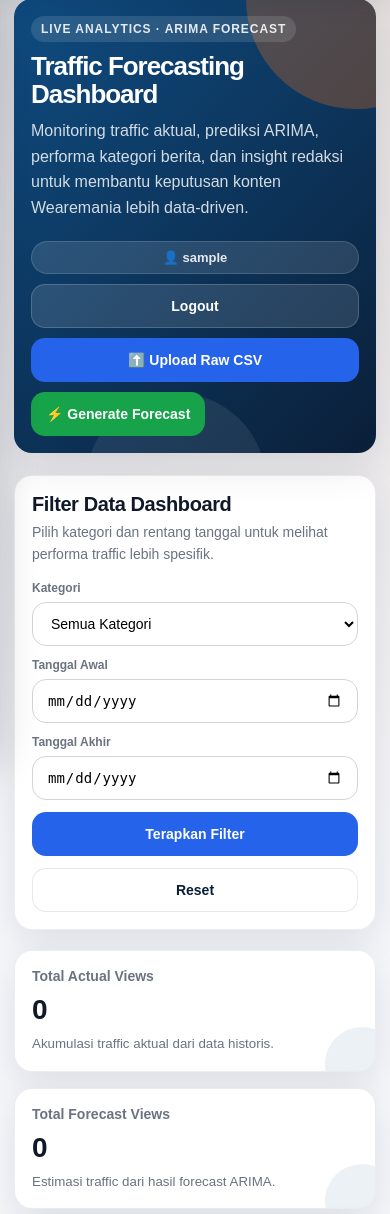
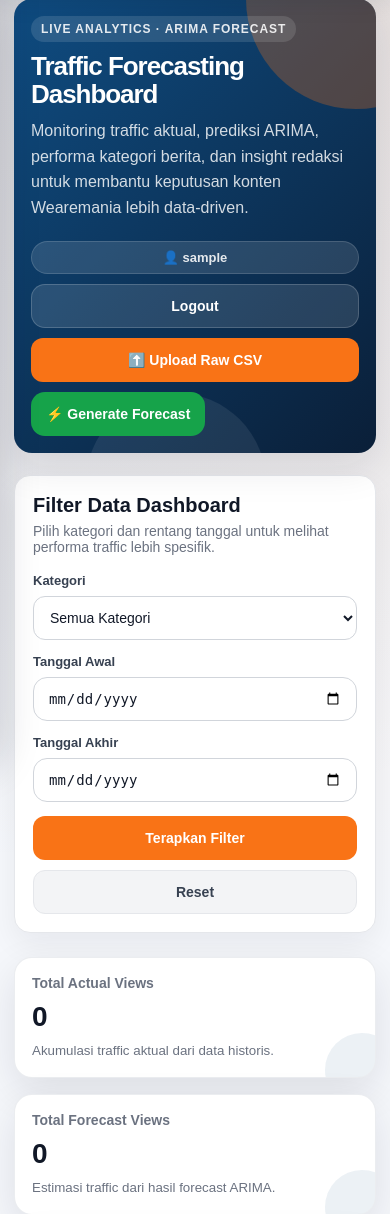
Before and after one commit to Freddy47588/django-arima-wearemania-traffic-forecasting, a Django app: page / in a window 390 px wide. Shown: the part 77-1291 px from the top of the page. Run offline with Django 5.2, Linux system fonts and the light colour scheme; the visitor is signed in with stand-in values (Sample User, id 1); data that the repository does not hold is empty.

Commit message:
feat: add dashboard date filter and fix CSV upload

```diff
--- a/analytics/templates/analytics/dashboard.html
+++ b/analytics/templates/analytics/dashboard.html
@@ -397,6 +397,160 @@
             color: var(--muted);
             font-size: 14px;
             line-height: 1.6;
+        }
+
+        .filter-section {
+    background: #ffffff;
+    border: 1px solid #e5e7eb;
+    border-radius: 18px;
+    padding: 22px;
+    margin-bottom: 24px;
+    box-shadow: 0 12px 30px rgba(15, 23, 42, 0.06);
+}
+
+.section-heading {
+    display: flex;
+    align-items: flex-start;
+    justify-content: space-between;
+    gap: 16px;
+    margin-bottom: 18px;
+}
+
+.section-heading h2 {
+    margin: 0;
+    font-size: 20px;
+    color: #111827;
+}
+
+.section-heading p {
+    margin: 6px 0 0;
+    color: #6b7280;
+    font-size: 14px;
+}
+
+.filter-badge {
+    background: #fff7ed;
+    color: #c2410c;
+    border: 1px solid #fed7aa;
+    border-radius: 999px;
+    padding: 7px 12px;
+    font-size: 12px;
+    font-weight: 700;
+    white-space: nowrap;
+}
+
+.filter-form {
+    display: grid;
+    grid-template-columns: 1.4fr 1fr 1fr auto;
+    gap: 14px;
+    align-items: end;
+}
+
+.filter-group {
+    display: flex;
+    flex-direction: column;
+    gap: 8px;
+}
+
+.filter-group label {
+    font-size: 13px;
+    font-weight: 700;
+    color: #374151;
+}
+
+.filter-group select,
+.filter-group input {
+    width: 100%;
+    min-height: 44px;
+    border: 1px solid #d1d5db;
+    border-radius: 12px;
+    padding: 10px 12px;
+    font-size: 14px;
+    outline: none;
+    background: #ffffff;
+    color: #111827;
+}
+
+.filter-group select:focus,
+.filter-group input:focus {
+    border-color: #f97316;
+    box-shadow: 0 0 0 4px rgba(249, 115, 22, 0.12);
+}
+
+.filter-actions {
+    display: flex;
+    gap: 10px;
+    align-items: center;
+}
+
+.btn-primary,
+.btn-secondary {
+    min-height: 44px;
+    border-radius: 12px;
+    padding: 11px 16px;
+    font-size: 14px;
+    font-weight: 700;
+    text-decoration: none;
+    cursor: pointer;
+    border: none;
+    display: inline-flex;
+    align-items: center;
+    justify-content: center;
+    white-space: nowrap;
+}
+
+.btn-primary {
+    background: #f97316;
+    color: #ffffff;
+}
+
+.btn-secondary {
+    background: #f3f4f6;
+    color: #374151;
+    border: 1px solid #e5e7eb;
+}
+
+.btn-primary:hover {
+    background: #ea580c;
+}
+
+.btn-secondary:hover {
+    background: #e5e7eb;
+}
+
+@media (max-width: 1100px) {
+    .filter-form {
+        grid-template-columns: 1fr 1fr;
+    }
+
+    .filter-actions {
+        grid-column: 1 / -1;
+    }
+}
+
+@media (max-width: 640px) {
+    .filter-section {
+        padding: 18px;
+        border-radius: 16px;
+    }
+
+    .section-heading {
+        flex-direction: column;
+    }
+
+    .filter-form {
+        grid-template-columns: 1fr;
+    }
+
+    .filter-actions {
+        flex-direction: column;
+        align-items: stretch;
+    }
+
+    .btn-primary,
+    .btn-secondary {
+        width: 100%;
+    }
 }
 
         .toolbar {
@@ -986,23 +1140,27 @@
             </div>
         {% endif %}
 
-        <section class="filter-card">
-            <div class="filter-title">
+        <section class="filter-section">
+    <div class="section-heading">
         <div>
             <h2>Filter Data Dashboard</h2>
-                    <span>Pilih kategori dan rentang tanggal untuk melihat performa traffic lebih spesifik.</span>
-                </div>
+            <p>Pilih kategori dan rentang tanggal untuk melihat performa traffic lebih spesifik.</p>
         </div>
 
-            <form method="get" action="" class="toolbar">
-                <div class="field-group">
+        {% if is_filter_active %}
+            <span class="filter-badge">Filter Aktif</span>
+        {% endif %}
+    </div>
+
+    <form method="get" action="{% url 'dashboard' %}" class="filter-form">
+        <div class="filter-group">
             <label for="category">Kategori</label>
             <select name="category" id="category">
                 <option value="">Semua Kategori</option>
 
                 {% for category in categories %}
                     <option value="{{ category.id }}"
-                                {% if selected_category|stringformat:"s" == category.id|stringformat:"s" %}
+                        {% if selected_category == category.id|stringformat:"s" %}
                             selected
                         {% endif %}
                     >
@@ -1012,18 +1170,35 @@
             </select>
         </div>
 
-                <div class="field-group">
+        <div class="filter-group">
             <label for="start_date">Tanggal Awal</label>
-                    <input type="date" id="start_date" name="start_date" value="{{ start_date }}">
+            <input
+                type="date"
+                id="start_date"
+                name="start_date"
+                value="{{ selected_start_date }}"
+            >
         </div>
 
-                <div class="field-group">
+        <div class="filter-group">
             <label for="end_date">Tanggal Akhir</label>
-                    <input type="date" id="end_date" name="end_date" value="{{ end_date }}">
+            <input
+                type="date"
+                id="end_date"
+                name="end_date"
+                value="{{ selected_end_date }}"
+            >
         </div>
 
-                <button type="submit">Terapkan Filter</button>
-                <a href="{% url 'dashboard' %}" class="btn btn-light">Reset</a>
+        <div class="filter-actions">
+            <button type="submit" class="btn-primary">
+                Terapkan Filter
+            </button>
+
+            <a href="{% url 'dashboard' %}" class="btn-secondary">
+                Reset
+            </a>
+        </div>
     </form>
 </section>
 
--- a/analytics/urls.py
+++ b/analytics/urls.py
@@ -1,7 +1,6 @@
 from django.urls import path
 
 from . import views
-
 
 urlpatterns = [
     path("", views.dashboard, name="dashboard"),
--- a/analytics/views.py
+++ b/analytics/views.py
@@ -1,14 +1,26 @@
 import json
+import re
 from datetime import datetime
+from urllib.parse import urlparse
 
 import pandas as pd
+
 from django.contrib import messages
 from django.contrib.auth.decorators import login_required
 from django.db.models import Sum
-from django.shortcuts import redirect, render
+from django.shortcuts import render, redirect
 
-from .forms import CSVUploadForm
-from .models import Category, ForecastRun, Prediction, TrafficData
+from analytics.forms import CSVUploadForm
+from analytics.models import Category, TrafficData, Prediction, ForecastRun
+from analytics.services.forecasting import generate_all_forecasts
+
+
+EXCLUDED_FORECAST_CATEGORIES = [
+    "Homepage",
+    "Halaman Arsip",
+    "Halaman Informasi",
+    "Noise / Teknis",
+]
 
 
 def normalize_column_name(column_name):
@@ -34,18 +46,6 @@
             return normalized_map[normalized_name]
 
     return None
-
-
-import re
-from urllib.parse import urlparse
-
-
-EXCLUDED_FORECAST_CATEGORIES = [
-    "Homepage",
-    "Halaman Arsip",
-    "Halaman Informasi",
-    "Noise / Teknis",
-]
 
 
 def clean_page_path(page_path):
@@ -89,7 +89,6 @@
 def detect_category_from_path(page_path):
     """
     Mapping URL path Wearemania ke kategori berita.
-    Fungsi ini dipakai saat upload CSV agar data masuk ke Category yang tepat.
     """
 
     path = clean_page_path(page_path)
@@ -274,6 +273,7 @@
 
     return "Lainnya"
 
+
 def parse_date_value(value):
     if pd.isna(value):
         return None
@@ -292,6 +292,8 @@
         "%m/%d/%Y",
         "%d-%m-%Y",
         "%Y%m%d",
+        "%b %d, %Y",
+        "%B %d, %Y",
     ]
 
     for date_format in possible_formats:
@@ -313,15 +315,19 @@
 
 @login_required
 def dashboard(request):
-    selected_category = request.GET.get("category")
+    selected_category = request.GET.get("category", "").strip()
+    start_date = request.GET.get("start_date", "").strip()
+    end_date = request.GET.get("end_date", "").strip()
 
-    categories = Category.objects.all()
+    categories = Category.objects.all().order_by("name")
 
     traffic_queryset = TrafficData.objects.select_related("category").all()
 
+    success_status = getattr(ForecastRun, "STATUS_SUCCESS", "success")
+
     latest_forecast_run = (
         ForecastRun.objects
-        .filter(status=ForecastRun.STATUS_SUCCESS)
+        .filter(status=success_status)
         .order_by("-started_at")
         .first()
     )
@@ -337,6 +343,34 @@
         traffic_queryset = traffic_queryset.filter(category_id=selected_category)
         prediction_queryset = prediction_queryset.filter(category_id=selected_category)
 
+    if start_date:
+        try:
+            parsed_start_date = datetime.strptime(start_date, "%Y-%m-%d").date()
+            traffic_queryset = traffic_queryset.filter(date__gte=parsed_start_date)
+            prediction_queryset = prediction_queryset.filter(
+                prediction_date__gte=parsed_start_date
+            )
+        except ValueError:
+            messages.warning(
+                request,
+                "Format tanggal awal tidak valid. Gunakan format YYYY-MM-DD."
+            )
+            start_date = ""
+
+    if end_date:
+        try:
+            parsed_end_date = datetime.strptime(end_date, "%Y-%m-%d").date()
+            traffic_queryset = traffic_queryset.filter(date__lte=parsed_end_date)
+            prediction_queryset = prediction_queryset.filter(
+                prediction_date__lte=parsed_end_date
+            )
+        except ValueError:
+            messages.warning(
+                request,
+                "Format tanggal akhir tidak valid. Gunakan format YYYY-MM-DD."
+            )
+            end_date = ""
+
     actual_grouped = {}
 
     for item in traffic_queryset.values("date", "views").order_by("date"):
@@ -347,13 +381,36 @@
     actual_views = list(actual_grouped.values())
 
     forecast_grouped = {}
+    forecast_lower_grouped = {}
+    forecast_upper_grouped = {}
 
-    for item in prediction_queryset.values("prediction_date", "predicted_views").order_by("prediction_date"):
+    for item in prediction_queryset.values(
+        "prediction_date",
+        "predicted_views",
+        "lower_bound",
+        "upper_bound",
+    ).order_by("prediction_date"):
         date_str = item["prediction_date"].strftime("%Y-%m-%d")
-        forecast_grouped[date_str] = forecast_grouped.get(date_str, 0) + item["predicted_views"]
+
+        forecast_grouped[date_str] = (
+            forecast_grouped.get(date_str, 0) + item["predicted_views"]
+        )
+
+        lower_value = item.get("lower_bound") or 0
+        upper_value = item.get("upper_bound") or 0
+
+        forecast_lower_grouped[date_str] = (
+            forecast_lower_grouped.get(date_str, 0) + lower_value
+        )
+
+        forecast_upper_grouped[date_str] = (
+            forecast_upper_grouped.get(date_str, 0) + upper_value
+        )
 
     forecast_labels = list(forecast_grouped.keys())
     forecast_views = list(forecast_grouped.values())
+    forecast_lower = [forecast_lower_grouped.get(label, 0) for label in forecast_labels]
+    forecast_upper = [forecast_upper_grouped.get(label, 0) for label in forecast_labels]
 
     total_actual_views = sum(actual_views)
     total_forecast_views = sum(forecast_views)
@@ -382,14 +439,27 @@
         .first()
     )
 
+    predictions = (
+        prediction_queryset
+        .select_related("category")
+        .order_by("prediction_date", "category__name")[:20]
+    )
+
+    is_filter_active = bool(selected_category or start_date or end_date)
+
     context = {
         "categories": categories,
         "selected_category": selected_category,
+        "selected_start_date": start_date,
+        "selected_end_date": end_date,
+        "is_filter_active": is_filter_active,
 
         "actual_labels": json.dumps(actual_labels),
         "actual_views": json.dumps(actual_views),
         "forecast_labels": json.dumps(forecast_labels),
         "forecast_views": json.dumps(forecast_views),
+        "forecast_lower": json.dumps(forecast_lower),
+        "forecast_upper": json.dumps(forecast_upper),
 
         "total_actual_views": total_actual_views,
         "total_forecast_views": total_forecast_views,
@@ -401,6 +471,7 @@
 
         "latest_forecast_run": latest_forecast_run,
         "last_prediction": last_prediction,
+        "predictions": predictions,
     }
 
     return render(request, "analytics/dashboard.html", context)
@@ -420,7 +491,10 @@
                 df = pd.read_csv(csv_file)
 
                 if df.empty:
-                    messages.error(request, "File CSV kosong. Tidak ada data yang bisa diimport.")
+                    messages.error(
+                        request,
+                        "File CSV kosong. Tidak ada data yang bisa diimport."
+                    )
                     return redirect("upload_raw_data")
 
                 date_column = find_column(
@@ -486,9 +560,7 @@
                     )
                     return redirect("upload_raw_data")
 
-                created_count = 0
                 skipped_count = 0
-
                 traffic_objects = []
 
                 for _, row in df.iterrows():
@@ -507,21 +579,21 @@
                     category_name = detect_category_from_path(page_path)
 
                     if category_name in EXCLUDED_FORECAST_CATEGORIES:
-                       skipped_count += 1
-                       continue
+                        skipped_count += 1
+                        continue
 
                     category, _ = Category.objects.get_or_create(
-    name=category_name
-)
+                        name=category_name
+                    )
 
                     traffic_objects.append(
-    TrafficData(
-        category=category,
-        date=traffic_date,
-        page_path=page_path,
-        views=views,
-    )
-)
+                        TrafficData(
+                            category=category,
+                            date=traffic_date,
+                            page_path=page_path,
+                            views=views,
+                        )
+                    )
 
                 if not traffic_objects:
                     messages.error(
@@ -531,8 +603,8 @@
                     return redirect("upload_raw_data")
 
                 TrafficData.objects.bulk_create(traffic_objects, batch_size=1000)
+
                 created_count = len(traffic_objects)
-
                 first_date = min(item.date for item in traffic_objects)
                 last_date = max(item.date for item in traffic_objects)
                 total_categories = Category.objects.count()
@@ -549,7 +621,7 @@
                 if skipped_count > 0:
                     messages.warning(
                         request,
-                        f"{skipped_count} baris dilewati karena tanggal/views tidak valid."
+                        f"{skipped_count} baris dilewati karena tanggal/views tidak valid, halaman arsip, halaman informasi, homepage, atau noise teknis."
                     )
 
                 return redirect("upload_raw_data")
@@ -584,40 +656,25 @@
     if request.method != "POST":
         return redirect("dashboard")
 
+    forecast_days = request.POST.get("forecast_days", 7)
+
     try:
-        from .services.forecasting import generate_all_forecasts
+        forecast_days = int(forecast_days)
+    except (TypeError, ValueError):
+        forecast_days = 7
 
-        forecast_days = int(request.POST.get("forecast_days", 7))
+    forecast_days = max(1, min(forecast_days, 30))
 
-        if forecast_days < 1:
-            forecast_days = 7
-
-        if forecast_days > 30:
-            forecast_days = 30
-
-        forecast_run = ForecastRun.objects.create(
-            status=ForecastRun.STATUS_RUNNING,
-            forecast_days=forecast_days,
-        )
-
-        total_created = generate_all_forecasts(
-            forecast_days=forecast_days,
-            forecast_run=forecast_run,
-        )
-
-        forecast_run.mark_success(total_predictions=total_created)
+    try:
+        total_predictions = generate_all_forecasts(forecast_days=forecast_days)
 
         messages.success(
             request,
-            f"Forecast berhasil dibuat. Total prediksi: {total_created} data."
+            f"Forecast berhasil dibuat untuk {forecast_days} hari ke depan. "
+            f"Total prediksi: {total_predictions}"
         )
 
     except Exception as error:
-        try:
-            forecast_run.mark_failed(error)
-        except Exception:
-            pass
-
         messages.error(
             request,
             f"Gagal membuat forecast: {error}"
```
Lines whose indentation alone changed are shown as unchanged.
